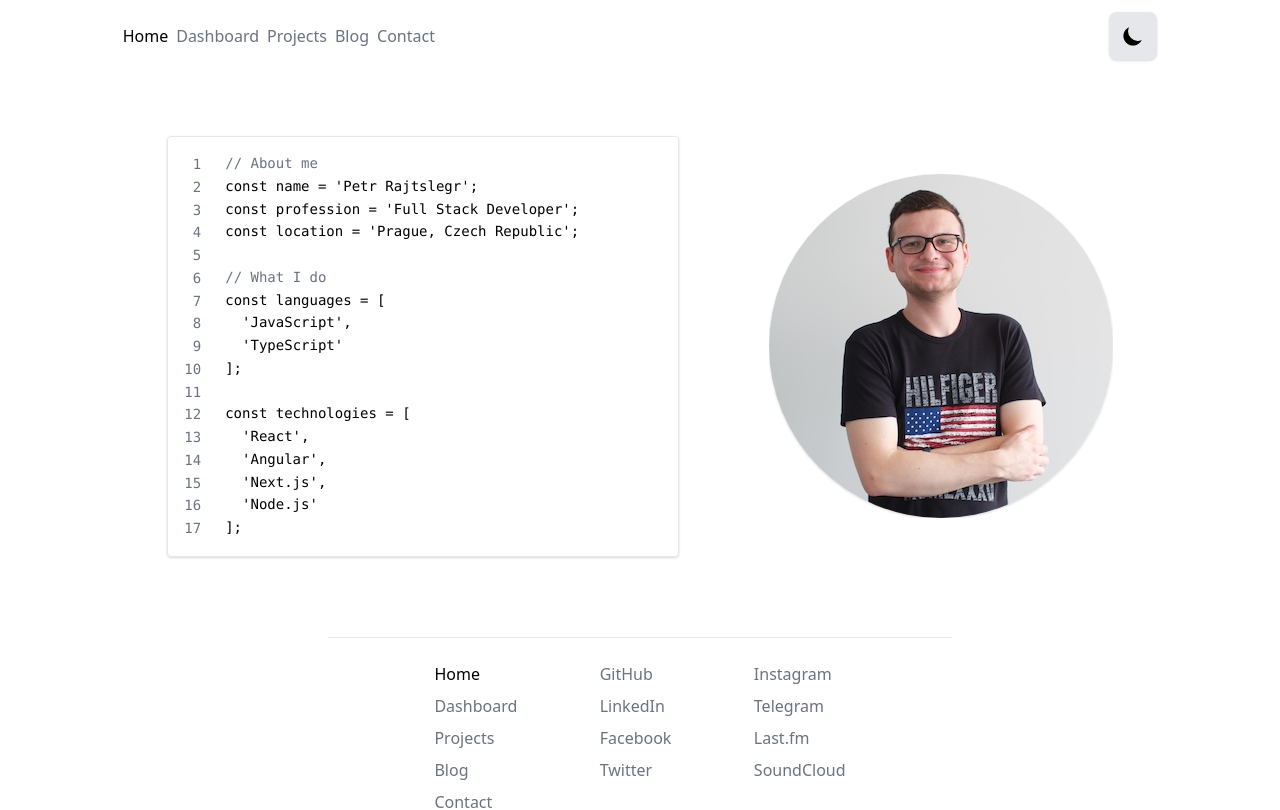
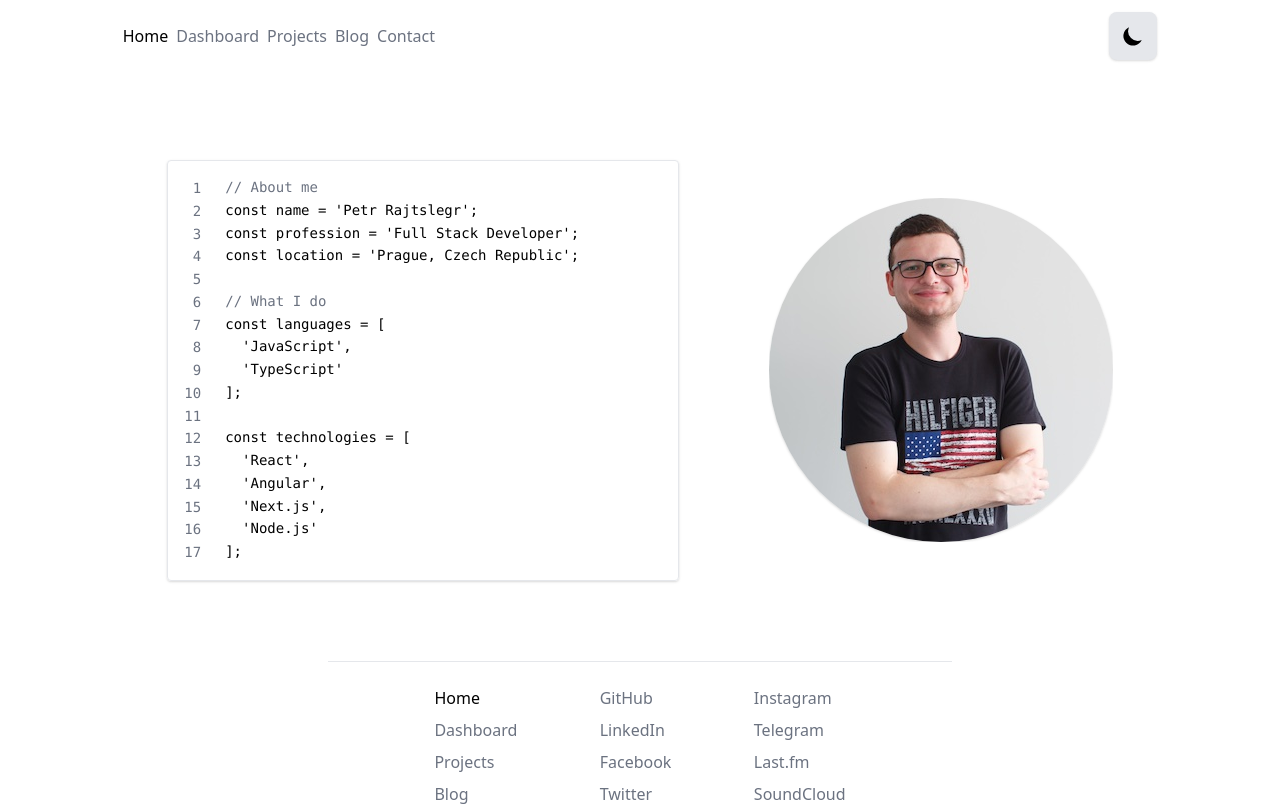
Before and after one commit to rajtslegr/rajtslegr.dev, a Next.js app: page / in a window 1280 px wide. Shown: the top 810 px of the page. Built offline with nearby package versions, Linux system fonts and the light colour scheme; what @tailwindcss/typography would draw is missing.

Commit message:
fixed header

```diff
--- a/src/components/Layout.tsx
+++ b/src/components/Layout.tsx
@@ -10,7 +10,7 @@ const Layout: React.FC<Props> = ({ children }) => {
   return (
     <div className="flex flex-col items-center min-h-screen">
       <NavBar />
-      <div className="flex-auto w-full">
+      <div className="flex-auto w-full pt-16 md:pt-24">
         <main className="container px-4 py-6 mx-auto my-4 md:py-12 xl:w-5/6 2xl:w-2/3">
           {children}
         </main>
--- a/src/components/NavBar.tsx
+++ b/src/components/NavBar.tsx
@@ -10,7 +10,7 @@ const NavBar: React.FC = () => {
 
   return (
     <nav
-      className={`header sticky z-10 w-full bg-white bg-opacity-50 dark:bg-dark dark:bg-opacity-50 backdrop-blur ${
+      className={`header fixed z-10 w-full bg-white bg-opacity-50 dark:bg-dark dark:bg-opacity-50 backdrop-blur ${
         !onTop ? 'shadow' : null
       } transition-shadow`}
     >
```
